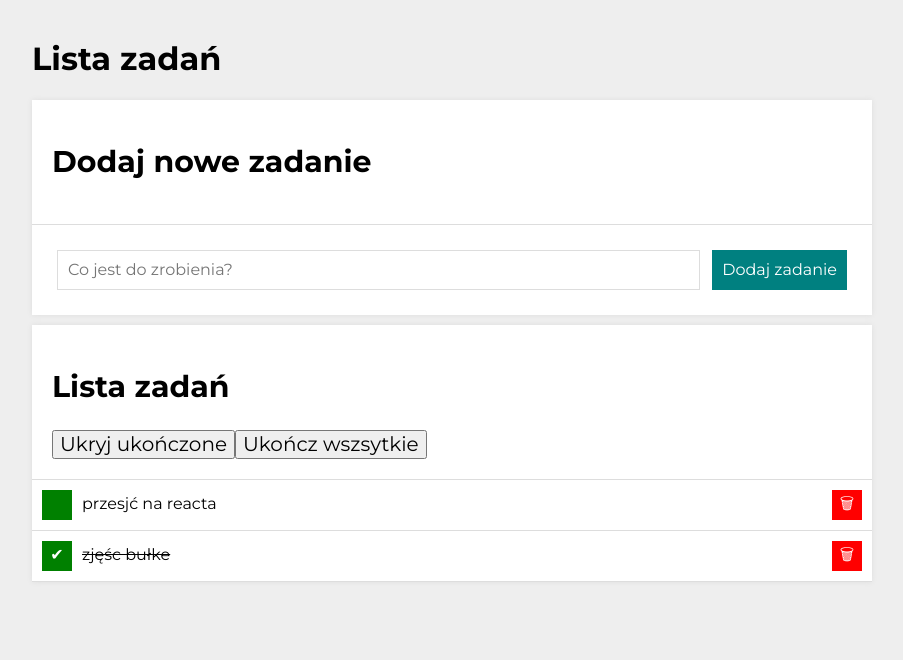
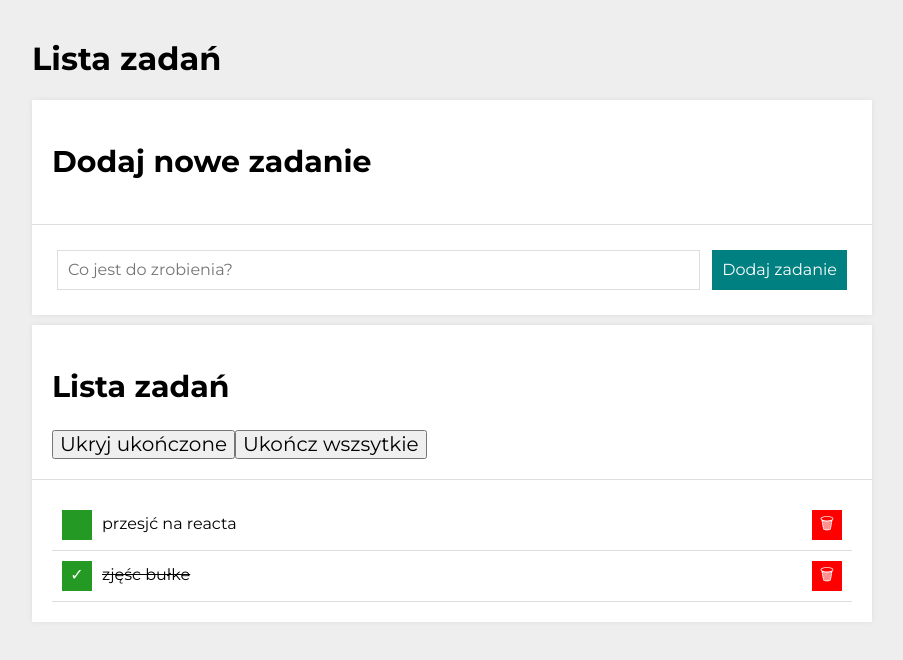
Before and after one commit to DawBrzeski/todos-list-react, a React (Create React App) app: page / in a window 1280 px wide. Shown: the top 660 px of the page, without its empty margins (188-1091 px from the left). Built offline with nearby package versions, Linux system fonts and the light colour scheme.

Commit message:
toggleHideDOne interaction

```diff
--- a/src/App.js
+++ b/src/App.js
@@ -1,3 +1,4 @@
+import { useState } from "react";
 import Form from "./Form";
 import Tasks from "./Tasks";
 import Buttons from "./Buttons";
@@ -11,9 +12,14 @@ const tasks = [
 ];
 
 
-const hideDone = false;
 
 function App() {
+
+  const [hideDone, setHideDone] = useState(false);
+
+  const toggleHideDone = () => {
+    setHideDone(hideDone => !hideDone);
+  }
   return (
     <Container>
       <Header title="Lista zadań" />
@@ -24,7 +30,7 @@ function App() {
       <Section
         title="Lista zadań"
         body={<Tasks tasks={tasks} hideDone={hideDone} />}
-        extraHeaderContent={<Buttons tasks={tasks} hideDone={hideDone} />}
+        extraHeaderContent={<Buttons tasks={tasks} hideDone={hideDone} toggleHideDone={toggleHideDone}/>}
       />
 
     </Container>
--- a/src/Buttons/index.js
+++ b/src/Buttons/index.js
@@ -1,11 +1,11 @@
 import React from "react";
 import "./style.css";
 
-const Buttons = ({ tasks, hideDone }) => (
+const Buttons = ({ tasks, hideDone, toggleHideDone}) => (
     <div className="buttons">
         {tasks.length > 0 && (
             <>
-                <button className="buttons_button">
+                <button onClick={toggleHideDone} className="buttons_button">
                     {hideDone ? "Pokaz" : "Ukryj"} ukończone
                 </button>
                 <button className="buttons_button"
--- a/src/Tasks/index.js
+++ b/src/Tasks/index.js
@@ -1,25 +1,28 @@
 import "./style.css";
 
 const Tasks = (props) => (
-    <ul className="list">
+    <ul className="tasks">
         {props.tasks.map(task => (
-            <li key={task.id}
-                className={`item ${(task.done && props.hideDones) ? "item__hidden" : ""}`}>
-
-                <button className={`button button__toggleDone`}>
-                    {task.done ? "✔" : ""}
+            <li
+                className={`tasks__item ${task.done && props.hideDone ? "tasks__item--hidden" : ""}`}>
+                <button
+                    className="tasks__button tasks__button--toggleDone"
+                    onClick={() => props.toggleTaskDone(task.id)}
+                >
+                    {task.done ? "✓" : ""}
                 </button>
-
-                <span className={`content ${task.done ? " content__done" : ""}`}>
+                <span className={`${task.done ? "tasks__content--done" : ""}`}>
                     {task.content}
                 </span>
-
-                <button className="button button__remove">
+                <button
+                    className="tasks__button tasks__button--remove"
+                    onClick={() => props.removeTask(task.id)}
+                >
                     🗑
                 </button>
             </li>
         ))}
-    </ul >
+    </ul>
 );
 
 export default Tasks;
--- a/src/Tasks/style.css
+++ b/src/Tasks/style.css
@@ -1,10 +1,10 @@
-.list {
+.tasks {
+    margin: 0;
+    padding: 20px;
     list-style: none;
-    padding: 0;
-    margin: 0;
   }
 
-.item {
+  .tasks__item {
     display: grid;
     grid-template-columns: auto 1fr auto;
     grid-gap: 10px;
@@ -13,48 +13,47 @@
     border-bottom: 1px solid #ddd;
   }
 
-.item__hidden {
+  .tasks__item--hidden {
     display: none;
   }
 
-.content {
-    word-break: break-word;
-}
-
-.content__done {
+  .tasks__content--done {
     text-decoration: line-through;
   }
 
-.button {
+
+
+  .tasks__button {
     border: none;
+    height: 30px;
+    width: 30px;
     color: white;
-    width: 30px;
-    height: 30px;
     padding: 0;
     cursor: pointer;
-    transition: 0.5s linear;
   }
 
-.button__toggleDone {
-    background-color: hsl(120, 100%, 25%);
+  .tasks__button--toggleDone {
+    background-color: hsl(120, 62%, 37%);
   }
 
-.button__toggleDone:hover {
-    background-color: hsl(120, 100%, 35%);
+  .tasks__button--toggleDone:hover {
+    background-color: hsl(120, 62%, 45%);
+    transition: 1s;
   }
 
-.button__toggleDone:active {
-    background-color: hsl(120, 100%, 40%);
+  .tasks__button--toggleDone:active {
+    background-color: hsl(120, 62%, 50%);
   }
 
-.button__remove {
-    background-color: hsl(0, 68%, 42%);
+  .tasks__button--remove {
+    background-color: red;
   }
 
-.button__remove:hover {
-    background-color: hsl(0, 68%, 52%);
+  .tasks__button--remove:hover {
+    background-color: hsl(0, 100%, 70%);
+    transition: 1s;
   }
 
-.button__remove:active {
-    background-color: hsl(0, 68%, 57%);
+  .tasks__button--remove:active {
+    background-color: hsl(0, 100%, 80%);
   }
```
Lines whose indentation alone changed are shown as unchanged.
